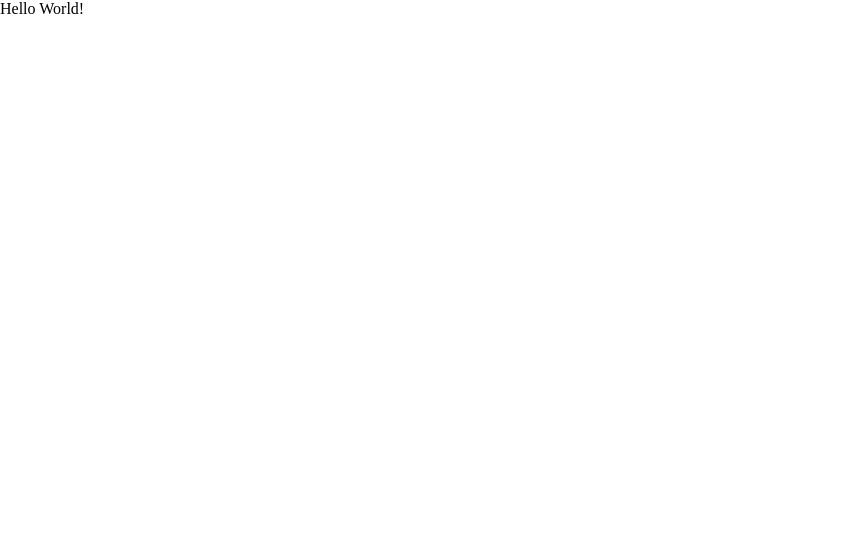
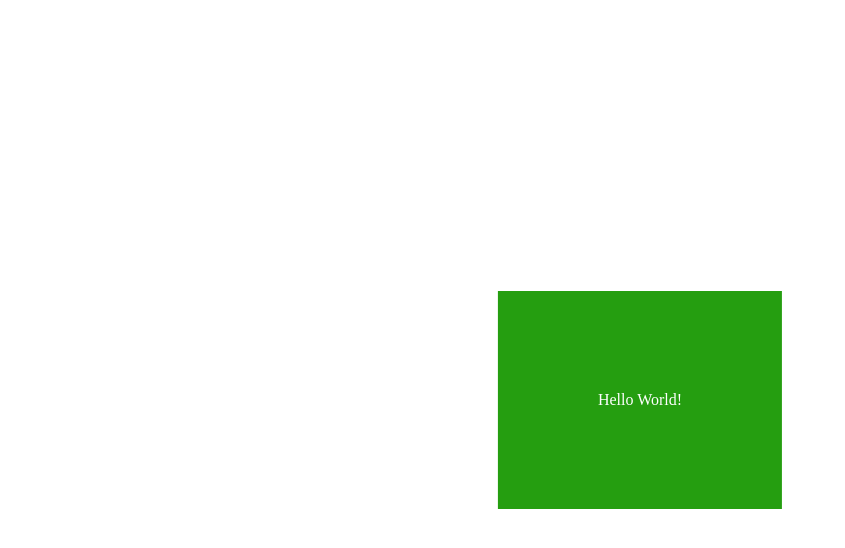
Before and after one commit to TomekWebDev/htmlcss-hello, a plain HTML site: page index.html in a window 1280 px wide. Shown: the whole page, without its empty margins (0-845 px from the left). Drawn offline with Linux system fonts and the light colour scheme.

Commit message:
syled the css of the div

```diff
--- a/style.css
+++ b/style.css
@@ -1,4 +1,11 @@
-*{
-    margin: 0;
-    padding: 0;
+div{
+    background: #259e10;
+position: absolute;
+top: 50%;
+left: 50%;
+transform: translate(-50%, -50%);
+transform: translate(-50%, -50%);
+text-align: center; /* orizzontale */
+padding: 100px;
+color: white;
 }
```
